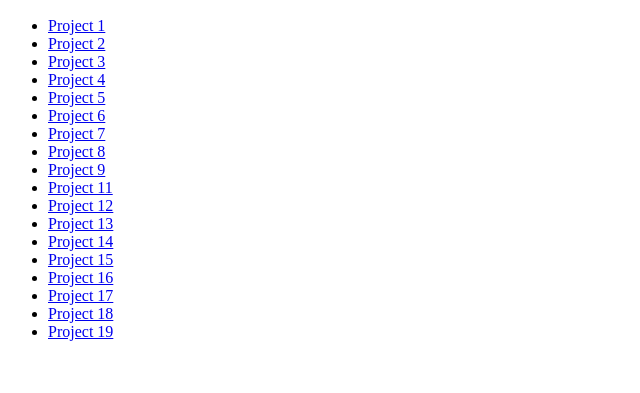
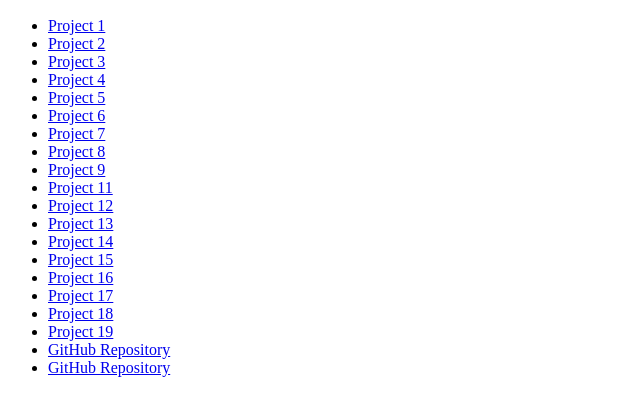
Before and after one commit to lyang4/CAPP-30370-Projects, a plain HTML site: page Project Home/index.html in a window 1280 px wide. Shown: the part 468-861 px from the top of the page, without its empty margins (0-640 px from the left). Before the commit the page ends 825 px from the top, so only its background shows below. Drawn offline with nearby package versions, Linux system fonts and the light colour scheme.

Commit message:
Added lyang4.io link to homepage

```diff
--- a/Project Home/index.html
+++ b/Project Home/index.html
@@ -34,6 +34,8 @@
 	<li><a href="http://www3.nd.edu/~lyang4/CAPP30370/Project17/project17.html">Project 17</a></li>
 	<li><a href="http://www3.nd.edu/~lyang4/CAPP30370/Project18/project18.html">Project 18</a></li>
 	<li><a href="http://www3.nd.edu/~lyang4/CAPP30370/Project19/project19.html">Project 19</a></li>
+	<li><a href="https://github.com/lyang4/CAPP-30370-Projects/">GitHub Repository</a></li>
+	<li><a href="http://lyang4.github.io">GitHub Repository</a></li>
 </ul>
 
 <script>
```
